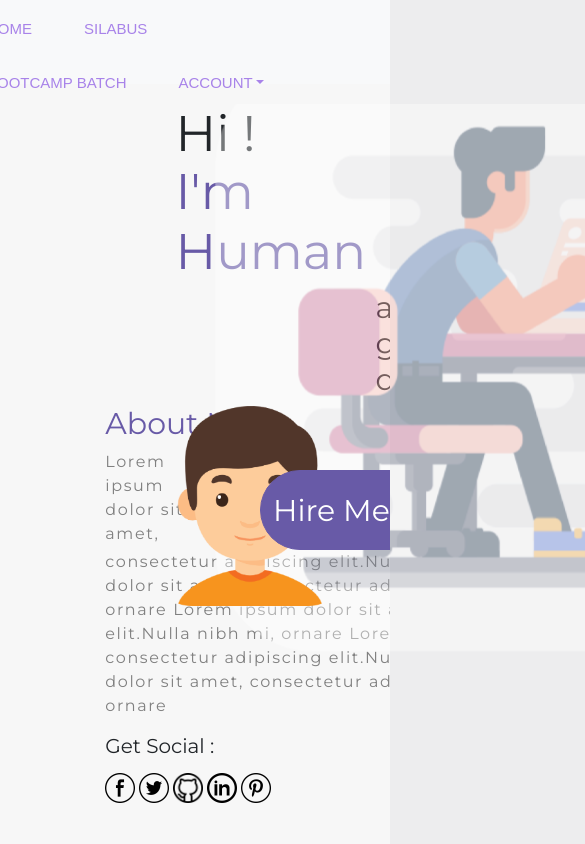
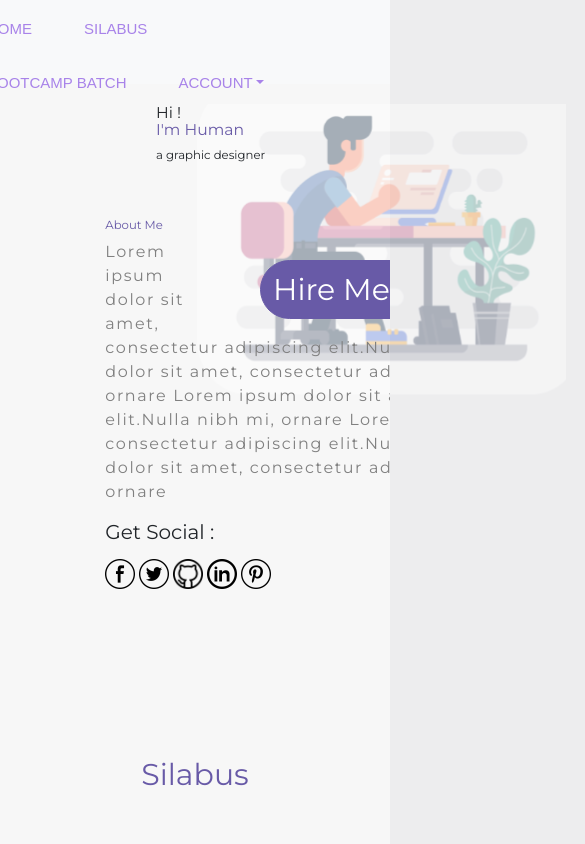
Before and after one commit to agfiddprsty/ReactWeb-Simple, a React (Create React App) app: page /home in a window 390 px wide. Shown: the top 844 px of the page, 585 px wide, since content can reach past the window. Built offline with nearby package versions, Linux system fonts and the light colour scheme; a small style sheet from the web is missing; what redux-promise-middleware would draw is missing.

Commit message:
update text responsive

```diff
--- a/src/Screen/Home.js
+++ b/src/Screen/Home.js
@@ -2,6 +2,7 @@ import React, { Component } from 'react';
 import './css/Home.css';
 import bghead from './img/image.svg';
 import man from './img/boy.png';
+import man2 from './img/man2.png';
 import fb from './img/fb.png';
 import tw from './img/twitter.png';
 import gh from './img/github.png';
@@ -18,6 +19,7 @@ import { Card, CardImg, CardDeck,
     CardBody, Progress } from 'reactstrap';
 import {withRouter,Link} from 'react-router-dom';
 import {Input, InputGroupAddon, Button } from 'reactstrap';
+import { ResponsiveImage, ResponsiveImageSize } from 'react-responsive-image';
 
 class Home extends Component {
     constructor(){
@@ -36,17 +38,31 @@ class Home extends Component {
   render() {
     var bgheads = {
         width: '735px',
+        height: 'auto',
         left: '45%',
         position: 'absolute',
-        overflowx: 'hidden'
+        overflowx: 'hidden',
+        marginLeft: 'auto',
+        marginright: 'auto',
+        maxWidth: '100%',
+        backgroundrepeat: 'no-repeat',
+        webkitbackgroundsize: 'cover',
+        mozbackgroundsize: 'cover',
+        obackgroundsize: 'cover',
+        backgroundsize:'cover',
+        backgroundposition:'center',
+        backgroundimage:('src/Screen/img/image.svg'),
+        backgroundattachment: 'fixed'
     }
 
     var h1 = {
-         marginLeft: '45%',
+         marginLeft: 'auto',
+         marginLeft:'40%',
          marginTop:20
     }
 
     return (
+
       <div className="Hom">
         <Header />
         <body className="Hom-body">
@@ -54,29 +70,35 @@ class Home extends Component {
             <img id="home" src={bghead} alt="img" style={bgheads} />
             <div style={h1}>
                 <h1 style={{
-                    fontSize:'50px',
+                    fontSize:'4vw',height:'auto',position:'relative'
                 }}>Hi !</h1>
 
                 <h1 style={{
-                    color:'#685AA7',marginTop:'-10px',fontSize:'50px',fontWeight:500
+                    color:'#685AA7',marginTop:'-10px',fontSize:'4vw',fontWeight:500,height:'auto',position:'relative'
                 }}>I'm Human</h1>
 
-                <h2 style={{
-                    marginLeft:200, fontSize:'30px',fontWeight:'200'
-                }}>a graphic designer</h2>
+                 <h1 style={{
+                    fontSize:'3vw',height:'auto',position:'relative'
+                }}>a graphic designer</h1>
+
+                <br></br>
+                <br></br>
+
 
             </div>
 
             <div className="image">
-                <img src={man} alt="img" style={{
+                  {/* <img src={man} alt="img" style={{
                             width:'200px',
                             marginLeft:'150px',
-                            position:'absolute'
+                            position:'absolute',
+                            height:'auto'
 
-                        }}/>
-
+                        }}/>   */}
+                <div className="list-group">
+                <div className="text-left">
                 <h1 style={{
-                    marginLeft: '27%', fontSize:'30px',color:'#685AA7',fontWeight:300
+                   color:'#685AA7', marginLeft: '27%', fontSize:'3vw',fontWeight:300,height:'auto',position:'relative'
                 }}>About Me</h1>
 
 
@@ -84,7 +106,7 @@ class Home extends Component {
                 { <a href="#contact"><button className="btn btn-primary" style={{
                     borderRadius:'50px',
                     width:'200px',
-                    height:'80px',
+                    height:'auto',
                     textAlign:'left',
                     fontSize:'30px',
                     left:'70px',
@@ -96,7 +118,7 @@ class Home extends Component {
                 }}>Hire Me</button></a>     }
 
                 <div style={{
-                    marginLeft: '27%',width:'600px',letterSpacing:'0.1em',color: 'gray',
+                    marginLeft: '27%',width:'600px',height:'auto',letterSpacing:'0.1em',color: 'gray',position:'relative'
                 }}>
                     <p>
                         Lorem ipsum dolor sit amet, consectetur adipiscing elit.Nulla nibh mi, ornare
@@ -267,7 +289,7 @@ class Home extends Component {
             </div>
             <br/>
             </div>
-        </body>
+        </div>
         <Footer />
         <div class="modal fade" id="myModal">
   <div class="modal-dialog modal-lg">
@@ -304,6 +326,8 @@ class Home extends Component {
   </div>
 </div>
       </div>
+      </body>
+      </div>
     );
   }
 }
--- a/src/Screen/css/Home.css
+++ b/src/Screen/css/Home.css
@@ -2,6 +2,16 @@
     margin: 0;
     padding: 0;
 }
+
+@-ms-viewport{
+    width: device-width;
+  }
+
+  .responsive {
+    width: 100%;
+    max-width: 400px;
+    height: auto;
+  }
 
 .Hom {
     align-items: center;
@@ -13,6 +23,13 @@
 
 .Hom-body {
   background-color: #f7f7f7;
+}
+
+.image {
+    max-width: 100%;
+    height: auto;
+    margin-Left:'150px';
+    position:'absolute';
 }
 
 section#silabus{
```
Also changed, not shown: package.json (+6 -4 lines), src/Hackerrank.js (added, +73 -0 lines), 1 other file (tests, documents, lock files or other folders).
